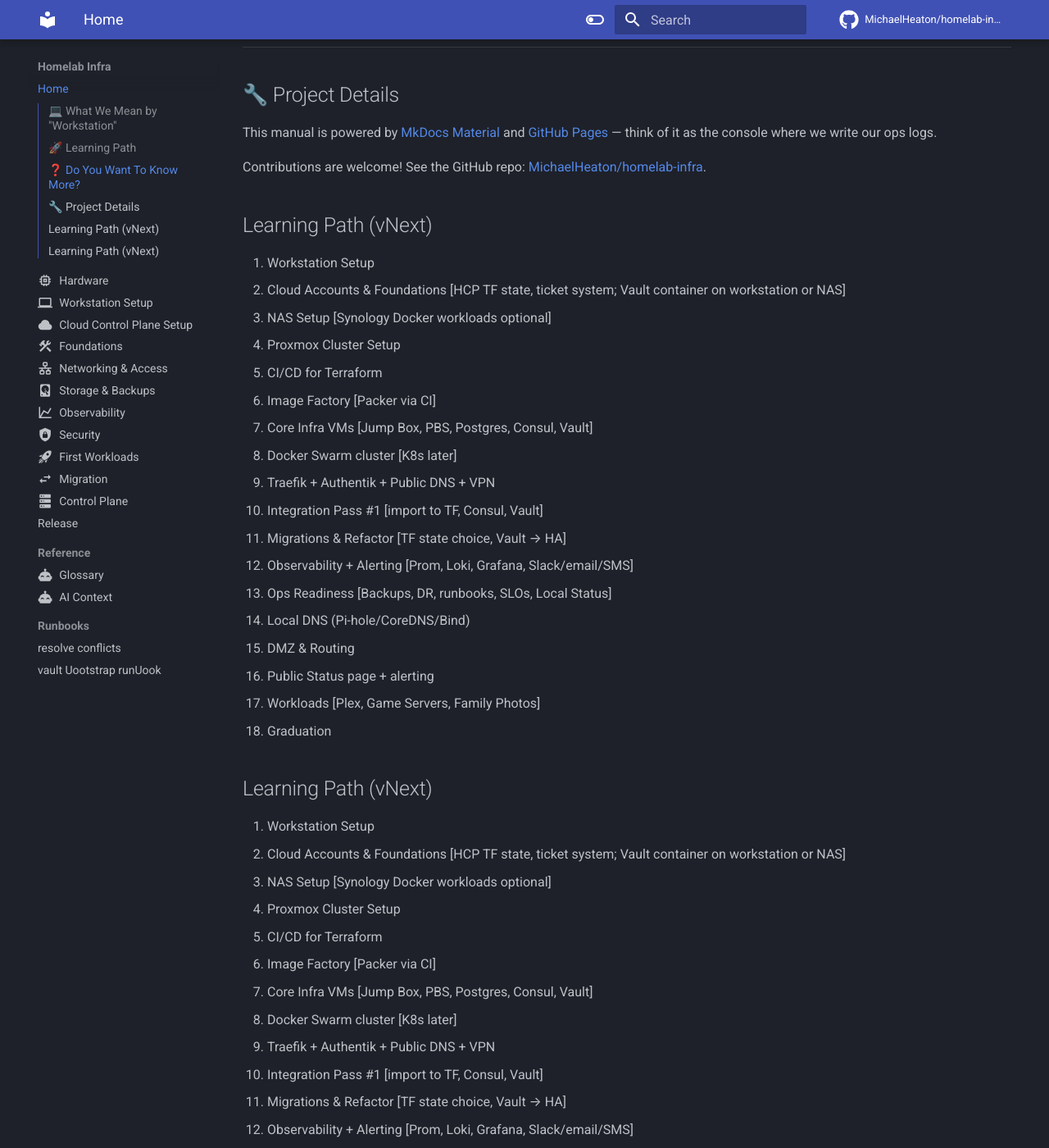
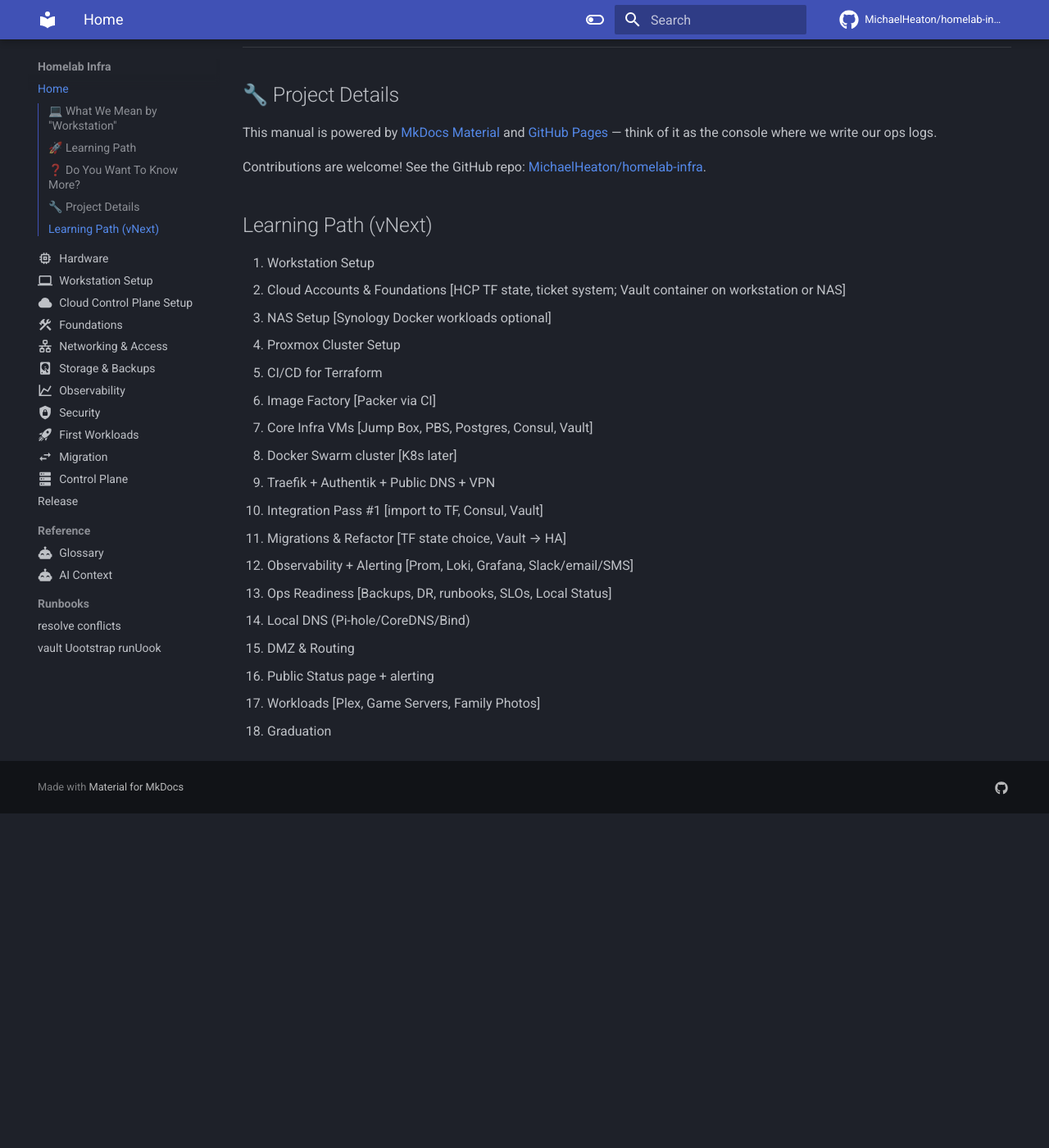
Before and after one commit to MichaelHeaton/homelab-infra, an MkDocs documentation site: the page built from docs/index.md, in a window 1280 px wide and 1400 px high, scrolled down 1114 px. Shown: the whole window at 82% size. Built offline with MkDocs 1.6.1 and Material for MkDocs 9.7.7, drawn with Linux system fonts in a browser that asks for light colours; comment, search, counter and statistics services are not loaded; after the commit the page ends 2106 px from its top, so only the background shows below that.

Commit message:
docs: index Learning Path update (#24)
* docs: simplify local docs workflow; add mkdocs serve instructions and restart steps

* docs: scaffold learning path chapters and nav

* docs: update Learning Path block on index

```diff
--- a/docs/index.md
+++ b/docs/index.md
@@ -44,26 +44,6 @@
 This manual is powered by [MkDocs Material](https://squidfunk.github.io/mkdocs-material/) and [GitHub Pages](https://pages.github.com/) — think of it as the console where we write our ops logs.
 
 Contributions are welcome! See the GitHub repo: [MichaelHeaton/homelab-infra](https://github.com/MichaelHeaton/homelab-infra).
-## Learning Path (vNext)
-
-1. Workstation Setup
-2. Cloud Accounts & Foundations [HCP TF state, ticket system; Vault container on workstation or NAS]
-3. NAS Setup [Synology Docker workloads optional]
-4. Proxmox Cluster Setup
-5. CI/CD for Terraform
-6. Image Factory [Packer via CI]
-7. Core Infra VMs [Jump Box, PBS, Postgres, Consul, Vault]
-8. Docker Swarm cluster [K8s later]
-9. Traefik + Authentik + Public DNS + VPN
-10. Integration Pass #1 [import to TF, Consul, Vault]
-11. Migrations & Refactor [TF state choice, Vault → HA]
-12. Observability + Alerting [Prom, Loki, Grafana, Slack/email/SMS]
-13. Ops Readiness [Backups, DR, runbooks, SLOs, Local Status]
-14. Local DNS (Pi-hole/CoreDNS/Bind)
-15. DMZ & Routing
-16. Public Status page + alerting
-17. Workloads [Plex, Game Servers, Family Photos]
-18. Graduation
 
 ## Learning Path (vNext)
 
```
